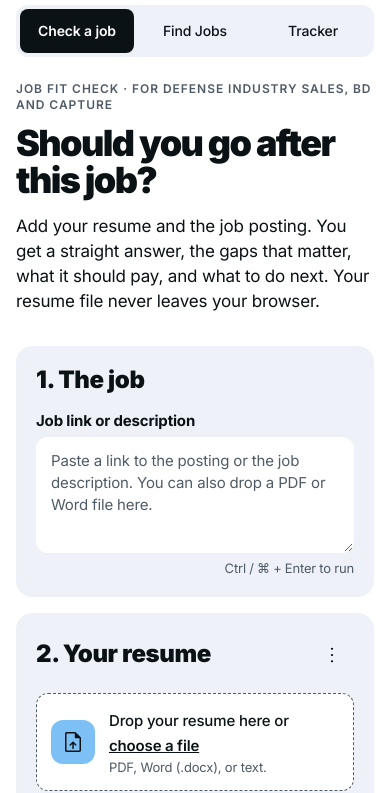
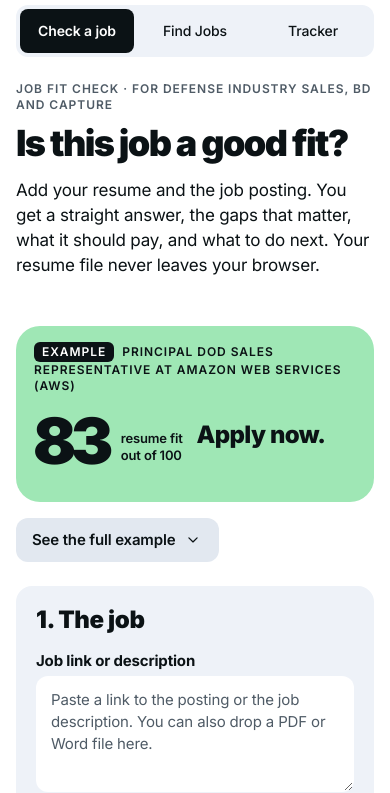
Before and after one commit to flourcode/dibjobs, a plain HTML site: page index.html in a window 390 px wide. Shown: the part 53-846 px from the top of the page. Drawn offline with Linux system fonts and the light colour scheme.

Commit message:
examples

```diff
--- a/assets/app.css
+++ b/assets/app.css
@@ -583,3 +583,26 @@ details.boards > summary { font: 900 20px/24px var(--font); letter-spacing: -0.0
 @media (max-width: 879px) { .search-fields.three { grid-template-columns: 1fr 1fr; } .search-fields.three > :first-child { grid-column: 1 / -1; } }
 #starterChips .btn.text { white-space: normal; text-align: left; min-width: 0; }
 #exampleBanner { align-items: center; flex-wrap: wrap; } #exampleBanner .btn { margin: 0; }
+
+/* v14: the example answer is on screen for first-time visitors */
+.example-note { font: 400 15px/22px var(--font); color: var(--muted); }
+.example-note strong { color: var(--ink); font-weight: 700; }
+#exampleExpand { display: none; align-self: flex-start; }
+@media (max-width: 879px) {
+    /* On small screens the example stays compact so the inputs are still on the first screen */
+    body.example-compact #recEvidence, body.example-compact #recReasons, body.example-compact #recNext,
+    body.example-compact #actionBar, body.example-compact #breakdown, body.example-compact #results,
+    body.example-compact #verdictChip, body.example-compact #scoreDelta { display: none !important; }
+    body.example-compact #exampleExpand { display: inline-flex; }
+    body.example-compact .verdict { padding: 16px 18px; }
+    body.example-compact .verdict-num b { font-size: 64px; line-height: 58px; }
+    body.example-compact #recHeadline { font-size: 17px; line-height: 24px; }
+}
+@media print { .example-note, #exampleExpand { display: none !important; } }
+@media (max-width: 879px) {
+    body.example-compact #recHeadline, body.example-compact .example-note { display: none !important; }
+    body.example-compact .verdict-head { flex-wrap: nowrap; align-items: center; gap: 14px; }
+    body.example-compact .verdict-head .verdict-label { flex: 1 1 auto; font-size: 24px; line-height: 26px; margin: 0; }
+    body.example-compact .verdict-num { margin-top: 6px; }
+    body.example-compact #verdictWrap { gap: 10px; }
+}
--- a/assets/app.js
+++ b/assets/app.js
@@ -598,16 +598,10 @@
         $('results').hidden = mode !== 'ready';
         document.querySelector('.calc').classList.toggle('has-result', mode !== 'empty');
         if (mode === 'empty') {
-            // A first-time visitor sees a compact example of the answer; everyone else gets a plain prompt.
-            const firstVisit = !$('resumeText').value.trim() && !$('jobDescription').value.trim() && !state.tracked.length;
-            $('examplePreview').hidden = !firstVisit;
-            $('emptyPlain').hidden = firstVisit;
-            if (firstVisit) {
-                const r = EXAMPLE_ANALYSIS.recommendation;
-                $('previewScore').textContent = EXAMPLE_ANALYSIS.score;
-                $('previewLabel').textContent = r.label;
-                $('previewHeadline').textContent = r.headline;
-            }
+            $('examplePreview').hidden = true;
+            $('emptyPlain').hidden = false;
+            document.body.classList.remove('example-compact');
+            if (isFirstVisit()) showExamplePreview();
         }
     }
     function showInputs() { /* inputs are always visible in this layout */ }
@@ -826,6 +820,9 @@
         const score = Math.max(0, Math.min(100, Math.round(Number(data.score) || 0)));
         countUp($('scoreNum'), score);
         $('exampleTag').hidden = !state.isExample;
+        $('exampleNote').hidden = !state.isExample;
+        $('exampleLink').hidden = state.isExample;
+        document.body.classList.toggle('example-compact', !!(state.isExample && state.previewOnly));
         const company = knownCompany(data.company);
         $('roleLine').textContent = (data.job_title || 'Role') + (company ? ' at ' + company : '');
         renderRecommendation(data, score);
@@ -923,7 +920,7 @@
 
         // Evidence for the deciding requirement: clearance, when it is what stands in the way
         const c = data.clearance || {};
-        const showEvidence = c.status === 'gap' && !!c.required;
+        const showEvidence = (c.status === 'gap' || c.status === 'meets') && !!c.required;
         $('recEvidence').hidden = !showEvidence;
         if (showEvidence) { $('evidenceRequired').textContent = c.required; $('evidenceCandidate').textContent = c.candidate || 'Not stated'; }
 
@@ -1877,11 +1874,11 @@
     // ======================================================================
     // SAMPLE DATA
     // ======================================================================
-    function loadSampleData(silent) {
-        $('resumeText').value = `JOHN DOE
+    // The made-up resume and posting behind the example.
+    const SAMPLE_RESUME = `JOHN DOE
 Arlington, VA | johndoe@email.com | (703) 555-1234
 
-CLEARANCE: Top Secret
+CLEARANCE: Active TS/SCI
 
 SUMMARY
 Senior Federal Sales Executive with 15+ years driving revenue growth across Department of Defense and Intelligence Community accounts. Proven track record of closing $500M+ in federal IT contracts. Deep relationships with DoD CIOs, program executives, and acquisition leaders. Expert in navigating complex federal procurement cycles and building strategic partner ecosystems.
@@ -1923,7 +1920,7 @@ CERTIFICATIONS
 
 SKILLS
 Federal Sales, Strategic Partnerships, Account Planning, Contract Negotiations, IDIQ/GWAC, FAR/DFARS, Executive Relationships, Pipeline Management, Salesforce, Quota Achievement`;
-        $('jobDescription').value = `Principal DoD Sales Representative
+    const SAMPLE_JD = `Principal DoD Sales Representative
 Amazon Web Services (AWS) - Arlington, VA
 
 About the Role:
@@ -1931,7 +1928,7 @@ AWS is seeking an experienced Principal DoD Sales Representative to drive adopti
 
 Basic Qualifications:
 - 10+ years of enterprise sales experience, with 7+ years selling to DoD customers
-- Active Top Secret/SCI clearance with Full Scope Polygraph
+- Active Top Secret/SCI clearance
 - Track record of exceeding sales quotas of $50M+ annually
 - Experience selling cloud, SaaS, or enterprise software solutions
 - Bachelor's degree required
@@ -1960,6 +1957,10 @@ Compensation: $200,000 - $280,000 OTE (base + variable)
 Location: Arlington, VA (customer site visits required)
 
 Amazon is an Equal Opportunity Employer.`;
+
+    function loadSampleData(silent) {
+        $('resumeText').value = SAMPLE_RESUME;
+        $('jobDescription').value = SAMPLE_JD;
         state.fileFlags = null; state.fileName = ''; state.resumeSource = 'example'; state.exampleResume = $('resumeText').value.trim(); state.exampleJd = $('jobDescription').value.trim();
         setFileStatus('info', silent
             ? '<span class="grow"><strong>This is the example.</strong> Choose New job, then add your own posting and resume to run a real check.</span>'
@@ -1976,36 +1977,36 @@ Amazon is an Equal Opportunity Employer.`;
     const EXAMPLE_ANALYSIS = {
         job_title: 'Principal DoD Sales Representative', company: 'Amazon Web Services (AWS)',
         job_summary: 'Own the full sales cycle for a portfolio of DoD cloud accounts.',
-        score: 72, verdict: 'Good match with gaps',
+        score: 83, verdict: 'Strong match',
         analysis: [
             'Match: DoD quota attainment → 145% of quota in FY23 and 138% in FY22 on a $180M territory',
+            'Match: Clearance → The role requires an active TS/SCI; the resume shows an active TS/SCI',
             'Match: Large federal deals → Closed a $95M multi-year Army agreement and led a $45M Navy IDIQ capture',
             'Match: Partner selling → Built a 25-partner ecosystem driving 40% of pipeline',
             'Match: Procurement vehicles → IDIQ/GWAC and FAR/DFARS experience across Army, Navy, Air Force and DISA',
             'Match: Sales methodology → MEDDIC certified',
-            'Gap: Clearance → The role requires TS/SCI with Full Scope Poly; the resume shows Top Secret',
             'Gap: Cloud infrastructure → Experience is cybersecurity and enterprise software, not AWS, Azure or GCP',
             'Gap: Advanced degree → MBA preferred; the resume shows a B.S.'
         ],
-        tailored_summary: 'Senior federal sales executive with 15+ years selling enterprise software and cybersecurity to the Department of Defense and Intelligence Community. Carries a $180M DoD territory at 145% of quota, with a $95M Army enterprise agreement and a $45M Navy IDIQ among recent wins. Builds partner ecosystems with defense primes and systems integrators and works alongside solutions architects through ATO.',
+        tailored_summary: 'Senior federal sales executive with 15+ years selling enterprise software and cybersecurity to the Department of Defense and Intelligence Community. Carries a $180M DoD territory at 145% of quota, with a $95M Army enterprise agreement and a $45M Navy IDIQ among recent wins. Active TS/SCI. Builds partner ecosystems with defense primes and systems integrators and works alongside solutions architects through ATO.',
         interview_questions: [
             { question: 'Walk me through the largest DoD deal you have closed.', suggested_answer: 'Use the $95M multi-year Army enterprise license agreement: how you found the requirement, who you sold to, how partners were involved, and how long it took.' },
             { question: 'You have sold security and software. How will you sell cloud infrastructure?', suggested_answer: 'Point to the 8 accounts you moved from on-premise to cloud and the ATO work with solutions architects, then be direct that consumption selling is new and say how you will ramp.' },
             { question: 'How do you work with partners without channel conflict?', suggested_answer: 'Describe the 25-partner ecosystem that drives 40% of your pipeline and the joint pursuits with Lockheed Martin, Northrop Grumman and GDIT.' }
         ],
         gap_strategies: [
-            { gap: 'Full Scope Polygraph', strategy: 'Raise it in the first recruiter call rather than waiting for them to find it.', talking_points: 'I hold an active Top Secret. Is the polygraph something you sponsor for the right candidate?' },
-            { gap: 'Cloud infrastructure selling', strategy: 'Tie your software and security wins to cloud adoption, and name the AWS certification you already have.', talking_points: 'Eight of my accounts moved to cloud on my watch, and I worked the ATO side with our architects.' }
+            { gap: 'Cloud infrastructure selling', strategy: 'Tie your software and security wins to cloud adoption, and name the AWS certification you already have.', talking_points: 'Eight of my accounts moved to cloud on my watch, and I worked the ATO side with our architects.' },
+            { gap: 'No MBA', strategy: 'It is listed as preferred, not required. Let the quota record carry it and do not raise it yourself.', talking_points: 'If asked: fifteen years of DoD selling and four straight years over quota.' }
         ],
         keywords: [
             { term: 'DoD', in_resume: true, importance: 'critical' }, { term: 'Quota attainment', in_resume: true, importance: 'critical' },
-            { term: 'TS/SCI', in_resume: false, importance: 'critical' }, { term: 'Full Scope Polygraph', in_resume: false, importance: 'critical' },
+            { term: 'TS/SCI', in_resume: true, importance: 'critical' },
             { term: 'IDIQ', in_resume: true, importance: 'important' }, { term: 'GWAC', in_resume: true, importance: 'important' },
             { term: 'ATO', in_resume: true, importance: 'important' }, { term: 'MEDDIC', in_resume: true, importance: 'important' },
             { term: 'FedRAMP', in_resume: false, importance: 'important' }, { term: 'IL5', in_resume: false, importance: 'important' },
             { term: 'Cloud infrastructure', in_resume: false, importance: 'important' }, { term: 'Territory plan', in_resume: false, importance: 'nice-to-have' }
         ],
-        clearance: { required: 'TS/SCI with Full Scope Poly', candidate: 'Top Secret', status: 'gap', note: 'The posting lists it as a basic qualification.' },
+        clearance: { required: 'Active TS/SCI', candidate: 'Active TS/SCI', status: 'meets', note: 'The posting lists it as a basic qualification.' },
         bullet_rewrites: [
             { original: 'Lead DoD sales territory generating $180M+ annual revenue', improved: 'Own a $180M+ DoD territory across DISA, Army, Navy and Air Force, finishing FY23 at 145% of quota', why: 'Puts quota attainment, the first thing this role screens on, in the opening bullet.' },
             { original: 'Transitioned 8 accounts from on-premise to cloud solutions', improved: 'Moved 8 Army and Intelligence Community accounts from on-premise to cloud solutions', why: 'Names the customers and brings your cloud experience forward.' }
@@ -2013,31 +2014,47 @@ Amazon is an Equal Opportunity Employer.`;
         fit_signals: [
             { signal: 'Annual quota', role_expects: '$50M+', resume_shows: '$180M territory at 145%', status: 'strong' },
             { signal: 'Years selling to DoD', role_expects: '7+', resume_shows: '15+', status: 'strong' },
-            { signal: 'Product sold', role_expects: 'Cloud infrastructure', resume_shows: 'Cybersecurity and enterprise software', status: 'partial' },
-            { signal: 'Clearance', role_expects: 'TS/SCI with Full Scope Poly', resume_shows: 'Top Secret', status: 'missing' }
+            { signal: 'Clearance', role_expects: 'Active TS/SCI', resume_shows: 'Active TS/SCI', status: 'strong' },
+            { signal: 'Product sold', role_expects: 'Cloud infrastructure', resume_shows: 'Cybersecurity and enterprise software', status: 'partial' }
         ],
         questions_to_ask: [
             { question: 'How many reps on this team hit quota last year?', why: 'If few did, the number is a wish, not a plan.' },
             { question: 'Why is this seat open?', why: 'A promotion is good news. A string of departures is not.' },
-            { question: 'Will you sponsor the polygraph, and how long does it usually take?', why: 'It decides whether this job is real for you this year.' }
+            { question: 'Which accounts would I inherit, and what is already in the pipeline?', why: 'It tells you how much of the first-year number you have to build from nothing.' }
         ],
-        recommendation: { action: 'confirm_requirement', label: 'Confirm clearance sponsorship first.', decisive_requirement: 'TS/SCI with Full Scope Poly',
-            headline: 'Your DoD sales record clears the bar. The posting requires a polygraph your resume does not show, so ask whether they will sponsor it before you spend time tailoring.',
-            reasons: ['Your $180M territory at 145% is well past the $50M quota they ask for.', 'Your cloud experience is real but buried in an older role; worth fixing if the clearance question comes back yes.'],
-            next_step: 'Send the recruiter the question below.',
-            recruiter_question: "Hi [Name], I'm interested in the Principal DoD Sales Representative role. I hold an active Top Secret and carry a $180M DoD territory at 145% of quota. The posting lists TS/SCI with Full Scope Poly: do you consider candidates who would need to be processed for it, or is it required on day one? Thank you." },
+        recommendation: { action: 'apply', label: 'Apply now.', decisive_requirement: 'Active TS/SCI',
+            headline: 'Your DoD sales record and your clearance both clear the bar. Move your cloud work to the top of your resume, then send it.',
+            reasons: ['Your $180M territory at 145% is well past the $50M quota they ask for.', 'Your cloud experience is real but buried in an older role. Ten minutes of tailoring fixes that.'],
+            next_step: 'Tailor the two bullets under Your resume, then write to the hiring team.',
+            recruiter_question: "Hi [Name], I'm interested in the Principal DoD Sales Representative role. I hold an active TS/SCI and carry a $180M DoD territory at 145% of quota. Is the team still interviewing, and who is the hiring manager? Thank you." },
         salary_intel: { low: 200, mid: 240, high: 280, pay_source: 'posting', base_source: 'estimate', is_variable_comp: true, base_low: 130, base_high: 160, pay_mix: '55/45', comp_questions: ['What is the quota, and how was it set?', 'How long is the ramp, and is it guaranteed?', 'Are there accelerators past 100%, and is there a cap?', 'Which accounts are in the territory today?'], notes: 'The on-target range is from the posting. The base range is an estimate.' },
-        competition: { level: 'Low', reasoning: 'The polygraph requirement shrinks the pool sharply.' },
+        competition: { level: 'Moderate', reasoning: 'The TS/SCI requirement narrows the pool, but strong DoD sellers will apply.' },
         company_intel: { known: true, type: 'Cloud service provider', size: 'Large', reputation: 'Strong in federal' },
         timeline: { screen_weeks: '1-2', interview_weeks: '3-5', offer_weeks: '6-8', notes: 'Expect a multi-interview loop.' }
     };
+
+    // First visit: show the example answer straight away, with the job and resume boxes left empty and ready.
+    const isFirstVisit = () => !$('resumeText').value.trim() && !$('jobDescription').value.trim() && !state.tracked.length && !Object.keys(getSavedResumes()).length;
+    function showExamplePreview() {
+        state.analysis = EXAMPLE_ANALYSIS;
+        state.isExample = true; state.previewOnly = true;
+        state.resumeText = SAMPLE_RESUME; state.jd = SAMPLE_JD;      // so the example's own tools (Ask AI, tailoring) have something to work on
+        resetGenerated();
+        renderResults(EXAMPLE_ANALYSIS);
+    }
+    function expandExample() {
+        state.previewOnly = false;
+        document.body.classList.remove('example-compact');
+        $('verdict').scrollIntoView({ behavior: 'smooth', block: 'start' });
+        track('example_viewed');
+    }
 
     function showExample() {
         resetAnalyzeUi();
         state.trackedId = null; state.postingUrl = ''; state.linkHelp = null; state.linkedText = ''; renderLinkHelp();
         loadSampleData(true);
         state.analysis = EXAMPLE_ANALYSIS;
-        state.isExample = true;
+        state.isExample = true; state.previewOnly = false;
         state.resumeText = $('resumeText').value.trim();
         state.jd = $('jobDescription').value.trim();
         setResumeMode(false);
@@ -2101,6 +2118,7 @@ Amazon is an Equal Opportunity Employer.`;
         'export-csv': () => exportTrackerCSV(),
         'backup': () => backupData(),
         'restore': () => $('restoreFile').click(),
+        'example-expand': () => expandExample(),
         'suggest-terms': () => suggestSearchTerms(),
         'add-resume': () => { showView('analyze'); setResumeMode(true); $('resumeDrop').focus(); },
         'handoff-check': () => handoffCheck(),
--- a/index.html
+++ b/index.html
@@ -3,7 +3,7 @@
 <head>
     <meta charset="UTF-8">
     <meta name="viewport" content="width=device-width, initial-scale=1.0">
-    <title>DIB Jobs: should you go after this job? Resume fit check for defense industry roles</title>
+    <title>DIB Jobs: is this job a good fit? Resume fit check for defense industry roles</title>
     <meta name="description" content="Free resume fit check for defense industry sales, BD and capture roles. Add your resume (PDF or Word) and a job posting to see your fit, the clearance question, what it should pay, and what to do next.">
     <meta name="theme-color" content="#ffffff">
     <meta name="color-scheme" content="light">
@@ -19,20 +19,20 @@
     <meta property="og:image:type" content="image/png">
     <meta property="og:image:width" content="1200">
     <meta property="og:image:height" content="630">
-    <meta property="og:image:alt" content="DIB Jobs: Is this job a good fit? An example result showing a 72 resume fit and the advice to confirm clearance sponsorship first.">
+    <meta property="og:image:alt" content="DIB Jobs: Is this job a good fit? An example result showing an 83 resume fit and the advice to apply now.">
     <!-- Twitter / X card -->
     <meta name="twitter:card" content="summary_large_image">
     <meta name="twitter:title" content="DIB Jobs: is this job a good fit?">
     <meta name="twitter:description" content="Check your resume against any defense industry posting: fit, clearance, pay and what to do next. Recruiters can rank candidates against a role. Free, no sign-up.">
     <meta name="twitter:image" content="https://dibjobs.com/og-image.png">
-    <meta name="twitter:image:alt" content="An example DIB Jobs result: 72 resume fit, confirm clearance sponsorship first.">
+    <meta name="twitter:image:alt" content="An example DIB Jobs result: 83 resume fit, apply now.">
     <!-- Icons -->
     <link rel="icon" href="favicon.ico" sizes="48x48">
     <link rel="icon" type="image/svg+xml" href="favicon.svg">
     <link rel="apple-touch-icon" href="apple-touch-icon.png">
     <link rel="manifest" href="site.webmanifest">
     <link rel="preload" href="assets/fonts/inter-latin-wght-normal.woff2" as="font" type="font/woff2" crossorigin>
-    <link rel="stylesheet" href="assets/app.css?v=13">
+    <link rel="stylesheet" href="assets/app.css?v=15">
     <!-- Google tag (gtag.js) -->
     <script async src="https://www.googletagmanager.com/gtag/js?id=G-N10ZLNFZHE"></script>
     <script>
@@ -113,7 +113,7 @@
     <section class="view" id="view-analyze" role="tabpanel" aria-labelledby="tab-analyze">
         <div class="page-intro">
             <p class="eyebrow">Job fit check &middot; for defense industry sales, BD and capture</p>
-            <h1 class="h1">Should you go after this job?</h1>
+            <h1 class="h1">Is this job a good fit?</h1>
             <p class="lede">Add your resume and the job posting. You get a straight answer, the gaps that matter, what it should pay, and what to do next. Your resume file never leaves your browser.</p>
         </div>
 
@@ -149,6 +149,7 @@
                 </div>
 
                 <div id="verdictWrap" class="stack" hidden>
+                    <p class="example-note" id="exampleNote" hidden><strong>This is an example</strong> from a made-up resume and posting. Add your own job and resume to get your answer.</p>
                     <div class="verdict" id="verdict" data-tone="neutral">
                         <p class="eyebrow"><span class="example-tag" id="exampleTag" hidden>Example</span><span id="roleLine"></span></p>
                         <div class="verdict-head">
@@ -172,6 +173,7 @@
                         </div>
                     </div>
 
+                    <button class="btn" type="button" id="exampleExpand" data-action="example-expand">See the full example<svg class="icon"><use href="#i-chevron"/></svg></button>
                     <div class="row" id="actionBar">
                         <button class="btn primary" id="primaryActionBtn" data-action="primary-action"><svg class="icon"><use href="#i-copy"/></svg><span id="primaryActionText">Next step</span></button>
                         <button class="btn" id="saveToTrackerBtn" data-action="save-job"><svg class="icon"><use href="#i-bookmark"/></svg><span>Save to tracker</span></button>
@@ -675,7 +677,7 @@
     <button class="icon-btn" data-action="dismiss-snackbar" aria-label="Dismiss"><svg class="icon"><use href="#i-close"/></svg></button>
 </div>
 
-<script src="assets/files.js?v=13"></script>
-<script src="assets/app.js?v=13"></script>
+<script src="assets/files.js?v=15"></script>
+<script src="assets/app.js?v=15"></script>
 </body>
 </html>
```
Also changed, not shown: screen/index.html (+6 -5 lines), screen/screen.js (+12 -5 lines), dibjobs.png, og-image.png.
